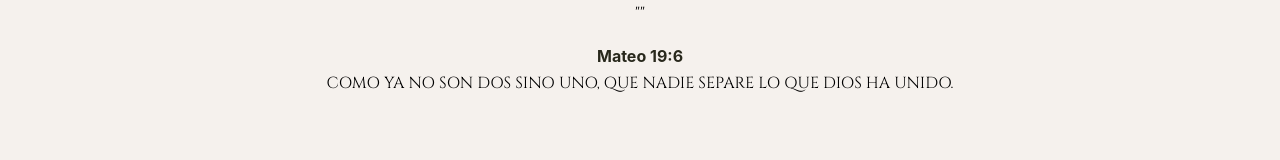
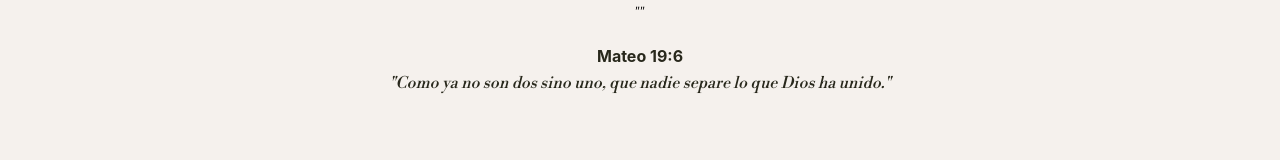
Before and after one commit to CesarRincon/forever-invites-front, a Next.js app: page /preview in a window 1280 px wide. Shown: the part 864-1024 px from the top of the page. Built offline with nearby package versions, Linux system fonts and the light colour scheme; no server answers.

Commit message:
fix: font change in message

```diff
--- a/app/components/PublicInvitation.tsx
+++ b/app/components/PublicInvitation.tsx
@@ -255,12 +255,12 @@ export function PublicInvitation({
         {/* MESSAGE */}
         <section className="py-16 px-4 bg-[#f5f1ed]" >
           <div className="max-w-3xl mx-auto text-center">
-            <p className="text-2xl font-cinzel !text-black reveal uppercase">
+            <p className="text-2xl font-cinzel !text-black reveal">
               "{eventData?.message}"
             </p>
             <p className="font-bold !text-[#28281C] mt-4">Mateo 19:6</p>
-            <p className="text-2xl font-cinzel !text-black reveal uppercase">
-              Como ya no son dos sino uno, que nadie separe lo que Dios ha unido.
+            <p className="text-sm text-center text-[#28281C] mb-4 font-light italic font-bodoni">
+              "Como ya no son dos sino uno, que nadie separe lo que Dios ha unido."
             </p>
           </div>
         </section>
```
